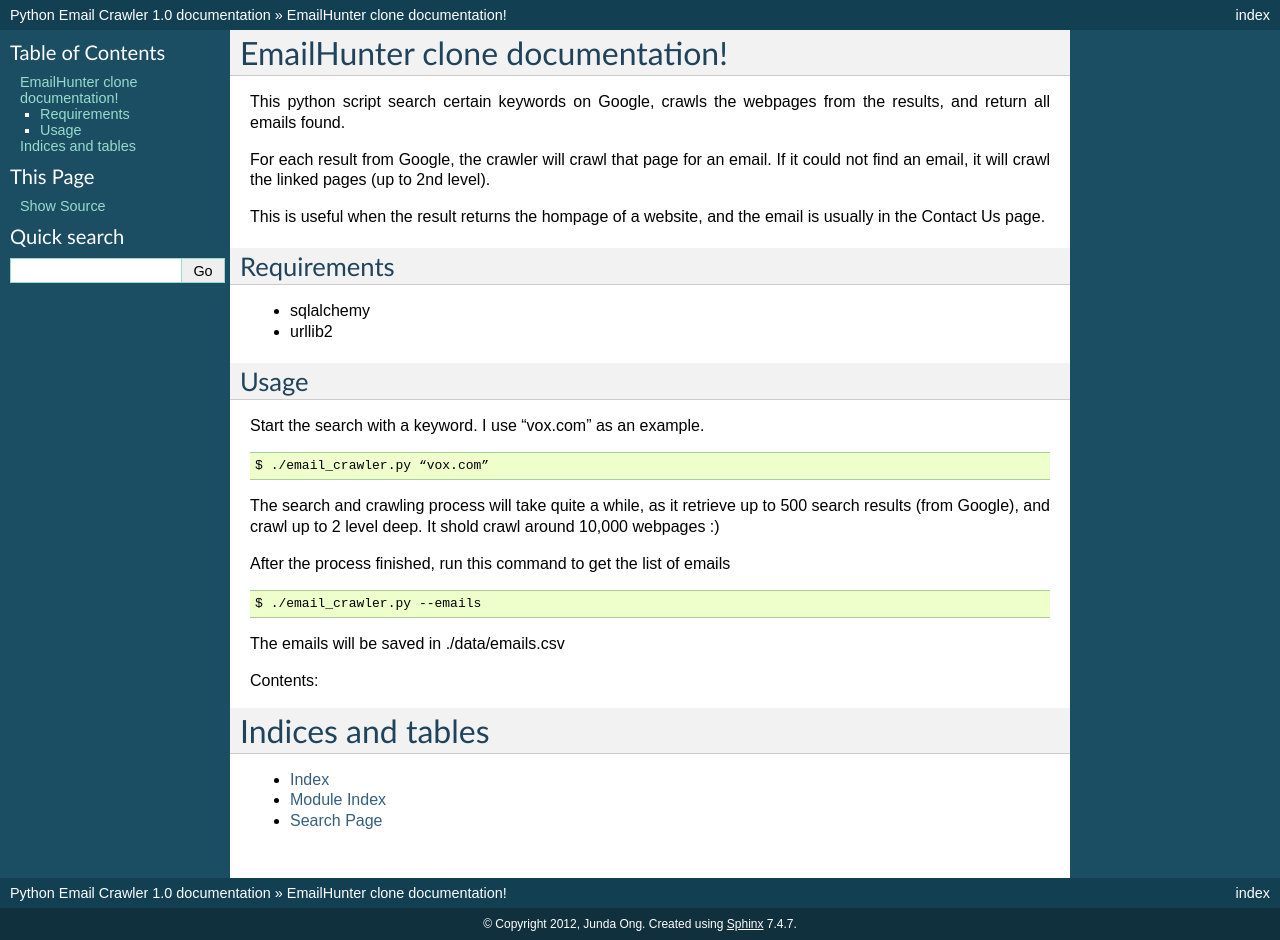
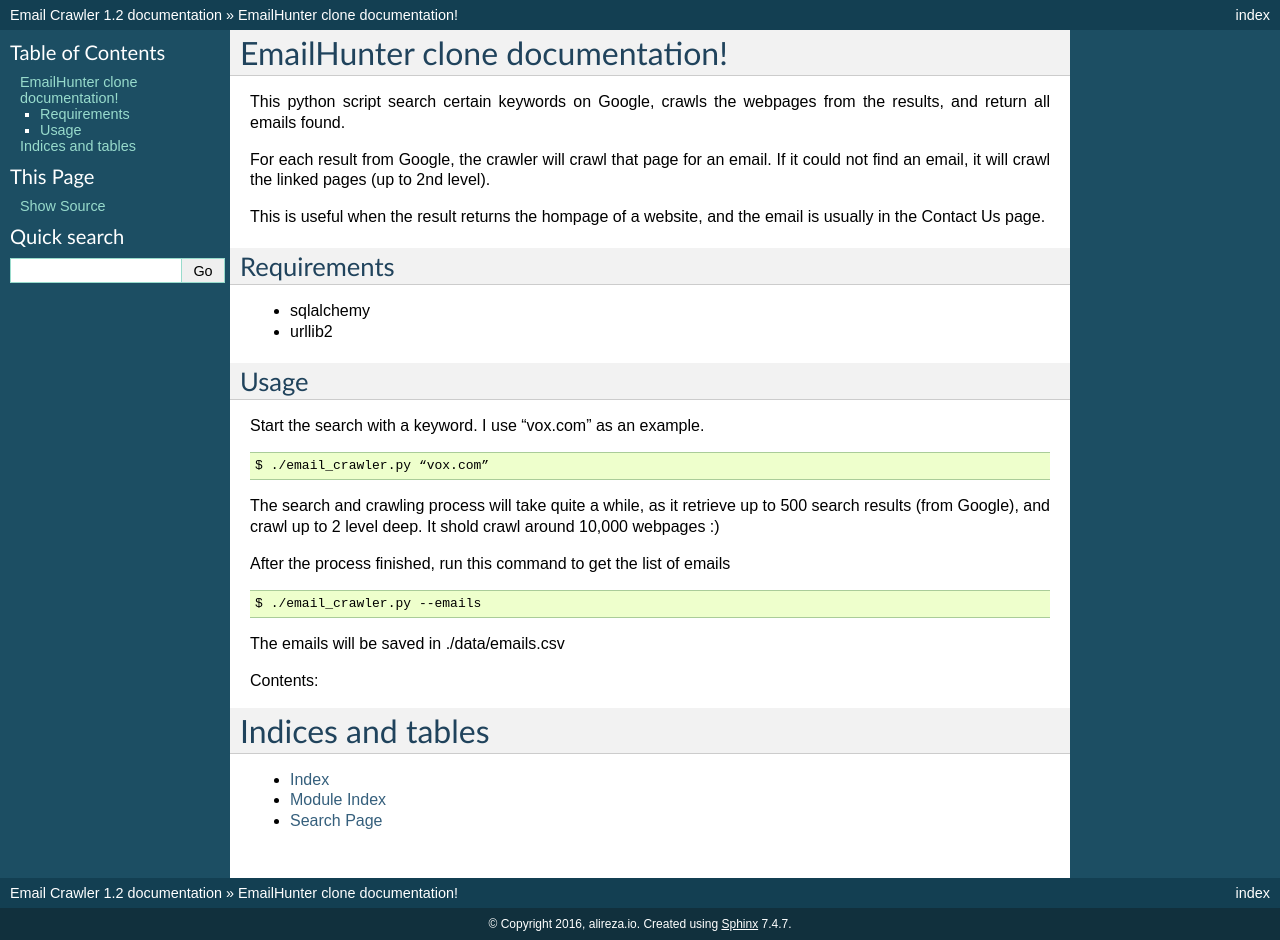
Before and after one commit to AlirezaSamar/emailhunter-clone, a Sphinx documentation site: the page built from docs/index.rst, in a window 1280 px wide. Built offline with Sphinx 7.4.7, drawn with Linux system fonts in a browser that asks for light colours.

Commit message:
Update config.py

```diff
--- a/docs/conf.py
+++ b/docs/conf.py
@@ -1,7 +1,7 @@
 # -*- coding: utf-8 -*-
 #
 # Python Email Crawler documentation build configuration file, created by
-# sphinx-quickstart on Fri Aug  3 12:26:56 2012.
+# alirezasamar on Wed Feb  9 12:26:56 2012.
 #
 # This file is execfile()d with the current directory set to its containing dir.
 #
@@ -40,17 +40,17 @@ source_suffix = '.rst'
 master_doc = 'index'
 
 # General information about the project.
-project = u'Python Email Crawler'
-copyright = u'2012, Junda Ong'
+project = u'Email Crawler'
+copyright = u'2016, alireza.io'
 
 # The version info for the project you're documenting, acts as replacement for
 # |version| and |release|, also used in various other places throughout the
 # built documents.
 #
 # The short X.Y version.
-version = '1.0'
+version = '1.2'
 # The full version, including alpha/beta/rc tags.
-release = '1.0'
+release = '1.2'
 
 # The language for content autogenerated by Sphinx. Refer to documentation
 # for a list of supported languages.
@@ -183,8 +183,8 @@ latex_elements = {
 # Grouping the document tree into LaTeX files. List of tuples
 # (source start file, target name, title, author, documentclass [howto/manual]).
 latex_documents = [
-  ('index', 'PythonEmailCrawler.tex', u'Python Email Crawler Documentation',
-   u'Junda Ong', 'manual'),
+  ('index', 'PythonEmailCrawler.tex', u'Email Crawler Documentation',
+   u'alireza.io', 'manual'),
 ]
 
 # The name of an image file (relative to this directory) to place at the top of
@@ -213,8 +213,8 @@ latex_documents = [
 # One entry per manual page. List of tuples
 # (source start file, name, description, authors, manual section).
 man_pages = [
-    ('index', 'pythonemailcrawler', u'Python Email Crawler Documentation',
-     [u'Junda Ong'], 1)
+    ('index', 'pythonemailcrawler', u'Email Crawler Documentation',
+     [u'alireza.io'], 1)
 ]
 
 # If true, show URL addresses after external links.
@@ -227,8 +227,8 @@ man_pages = [
 # (source start file, target name, title, author,
 #  dir menu entry, description, category)
 texinfo_documents = [
-  ('index', 'PythonEmailCrawler', u'Python Email Crawler Documentation',
-   u'Junda Ong', 'PythonEmailCrawler', 'One line description of project.',
+  ('index', 'PythonEmailCrawler', u'Email Crawler Documentation',
+   u'alireza.io', 'PythonEmailCrawler', 'Email Crawler',
    'Miscellaneous'),
 ]
 
```
